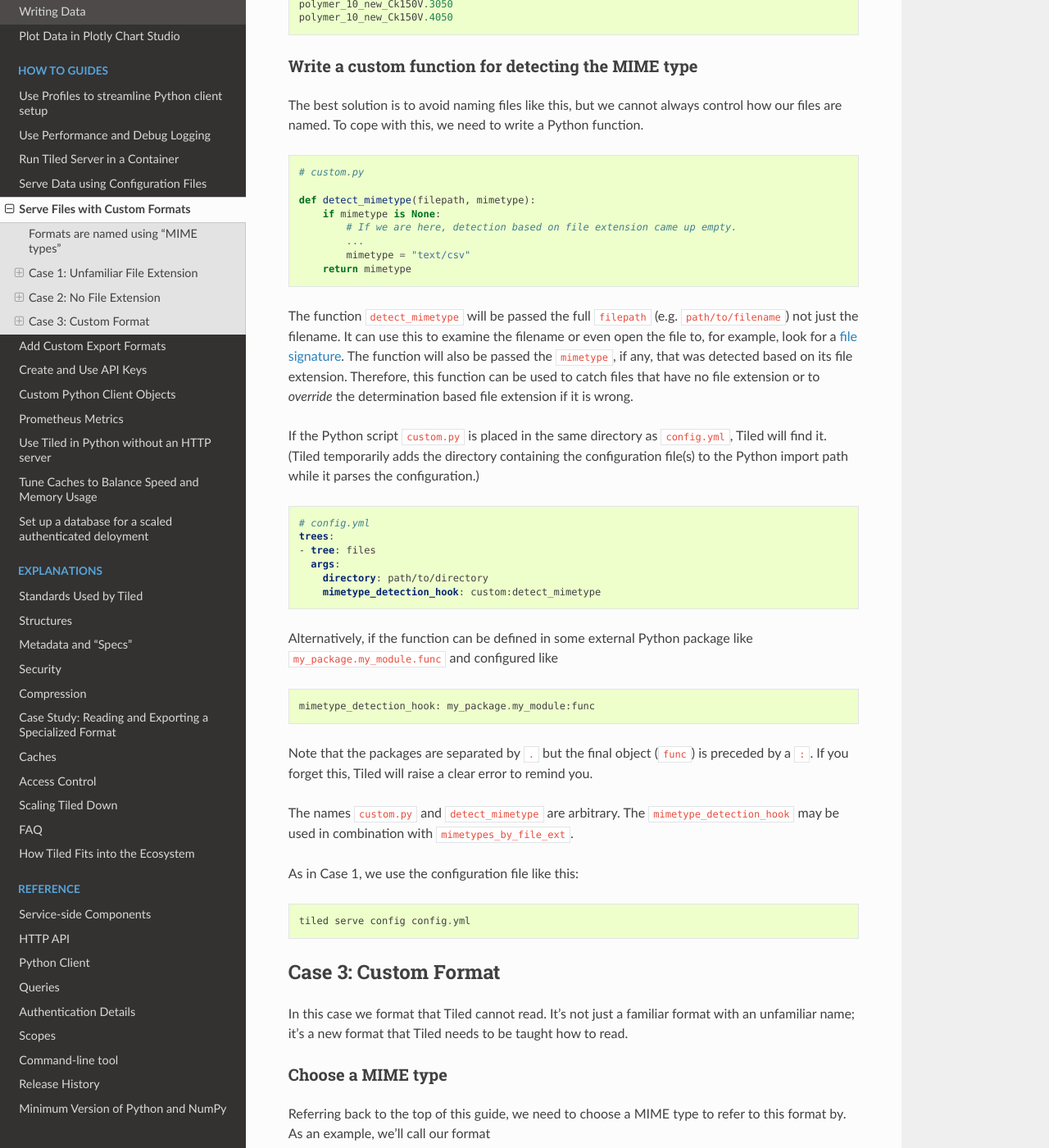
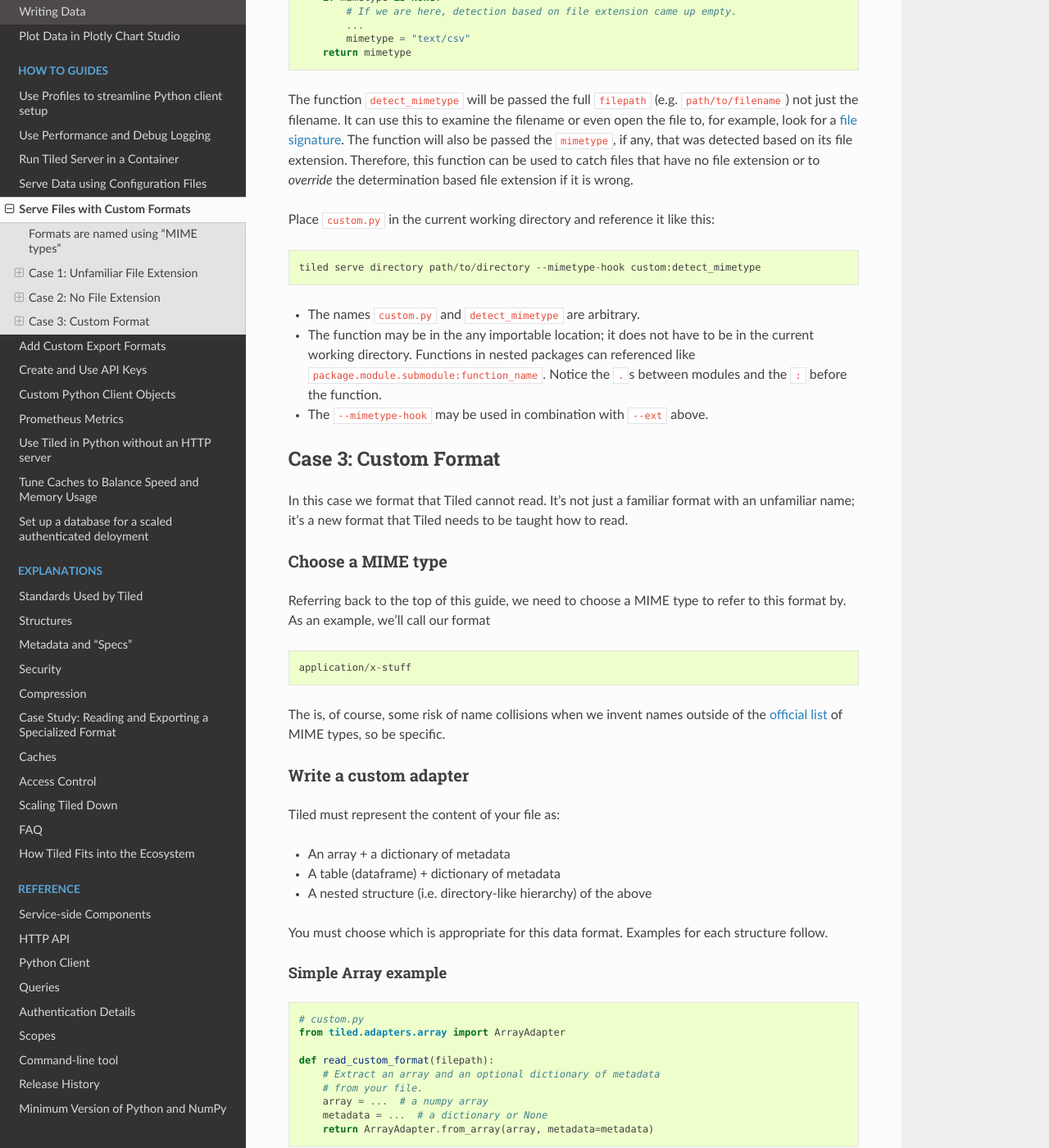
Before and after one commit to bluesky/tiled, a Sphinx documentation site: the page built from docs/source/how-to/read-custom-formats.md, in a window 1280 px wide and 1400 px high, scrolled down 1937 px. Shown: the whole window at 82% size. Built offline with Sphinx 7.4.7 and the Read the Docs theme 2.0.0, drawn with Linux system fonts in a browser that asks for light colours; pages that are not in the unit, such as notebooks, are missing from menus; the version number could not be read and is left out; some of the changed text lies outside the part shown.

Commit message:
Update docs to drop 'tree: files' and 'DirectoryAdapter.'

````diff
--- a/docs/source/how-to/read-custom-formats.md
+++ b/docs/source/how-to/read-custom-formats.md
@@ -50,16 +51,9 @@
 
 ### Map the unfamiliar file extension to a MIME type
 
-We use a configuration file like this:
 
-```yaml
-# config.yml
-trees:
-- tree: catalog
-  path: /
-  args:
-    mimetypes_by_file_ext:
-      .stuff: text/csv
+```
+tiled serve directory path/to/directory --ext '.stuff:text/csv'
 ```
 
 We are mapping the file extension, `.stuff` (including the leading `.`) to
@@ -67,14 +61,7 @@
 
 Multiple file extensions can be mapped to the same MIME type. For example,
 Tiled's default configuration maps both `.tif` and `.tiff` to `image/tiff`.
-
-We then use the configuration file like this:
-
-```
-tiled serve config config.yml
-```
-
-The configuration file `config.yml` can be named anything you like.
+Multiple custom mapping can be specified by using `--ext` repeatedly.
 
 ## Case 2: No File Extension
 
@@ -122,40 +109,18 @@
 have no file extension or to _override_ the determination based file extension
 if it is wrong.
 
-If the Python script `custom.py` is placed in the same directory as
-`config.yml`, Tiled will find it. (Tiled temporarily adds the directory
-containing the configuration file(s) to the Python import path while
-it parses the configuration.)
+Place `custom.py` in the current working directory and reference it like this:
 
-```yaml
-# config.yml
-trees:
-- tree: files
-  args:
-    directory: path/to/directory
-    mimetype_detection_hook: custom:detect_mimetype
+```
+tiled serve directory path/to/directory --mimetype-hook custom:detect_mimetype
 ```
 
-Alternatively, if the function can be defined in some external Python package
-like `my_package.my_module.func` and configured like
-
-```
-mimetype_detection_hook: my_package.my_module:func
-```
-
-Note that the packages are separated by `.` but the final object (`func`) is
-preceded by a `:`. If you forget this, Tiled will raise a clear error to remind
-you.
-
-The names `custom.py` and `detect_mimetype` are arbitrary. The
-`mimetype_detection_hook` may be used in combination with
-`mimetypes_by_file_ext`.
-
-As in Case 1, we use the configuration file like this:
-
-```
-tiled serve config config.yml
-```
+* The names `custom.py` and `detect_mimetype` are arbitrary.
+* The function may be in the any importable location; it does not have to be
+  in the current working directory. Functions in nested packages can referenced
+  like `package.module.submodule:function_name`. Notice the `.`s between
+  modules and the `:` before the function.
+* The `--mimetype-hook` may be used in combination with `--ext` above.
 
 ## Case 3: Custom Format
 
@@ -273,10 +238,11 @@
 ```yaml
 # config.yml
 trees:
-- tree: files
+- tree: catalog
+  path: /
   args:
-    directory: path/to/directory
-    mimetype_detection_hook: custom:detect_mimetype
+    uri: ./catalog.db
+    readable_storage: path/to/directory
     readers_by_mimetype:
       application/x-stuff: custom:read_custom_format
 ```
@@ -286,3 +252,12 @@
 ```
 tiled serve config config.yml
 ```
+
+and register the files in a separate step. Use `--ext` and/or `--mimetype-hook`
+described above to register files as your custom MIME type (e.g.
+`application/x-stuff`). For example:
+
+
+```
+tiled catalog register catalog.db --ext '.stuff:application/x-stuff' path/to/directory
+```
````
Also changed, not shown: other parts of docs/source/how-to/read-custom-formats.md (+3 -2 lines), docs/source/explanations/specialized-formats.md (+12 -11 lines), docs/source/how-to/profiles.md (+14 -15 lines), 1 other file.
